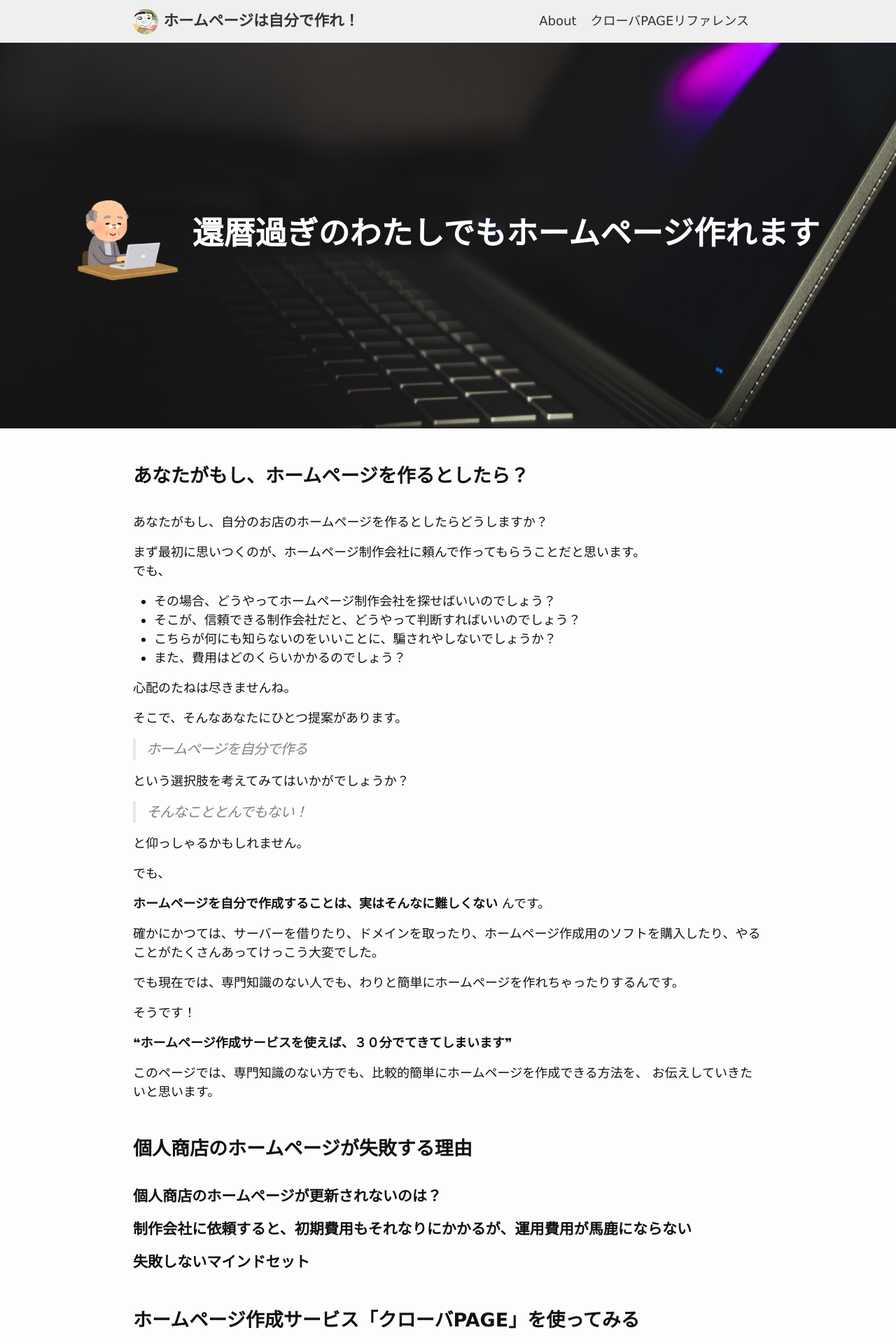
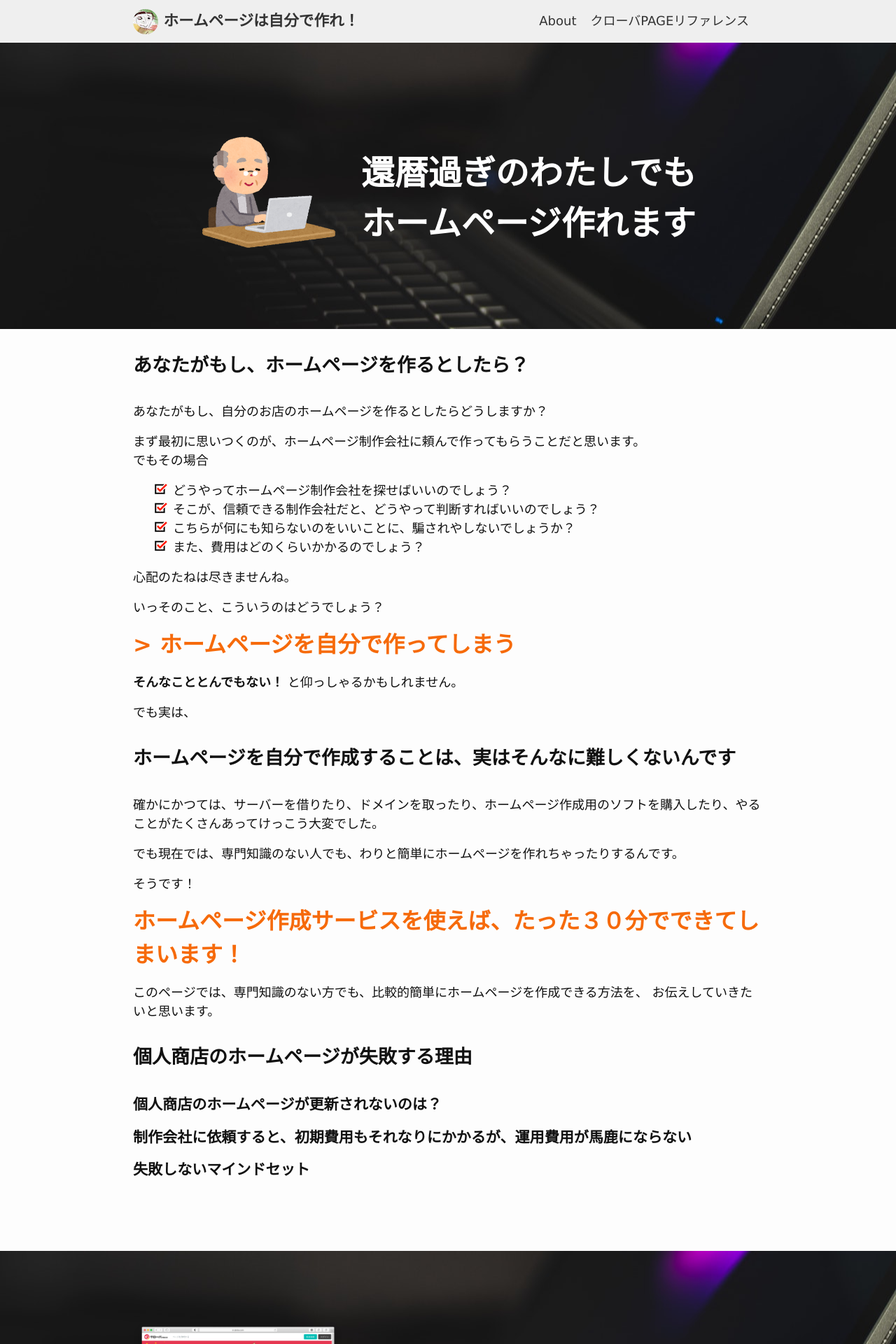
Before and after one commit to saitomako/hpbyself, a Jekyll site: the page built from index.md, in a window 1280 px wide. Shown: the top 1920 px of the page at 70% size. Built offline with Jekyll 4.4.1, drawn with Linux system fonts in a browser that asks for light colours; our own code applies the rules of GitHub Pages for plain Markdown files; some of the changed text lies outside the part shown.

Commit message:
add accordion UI

```diff
--- a/_layouts/default.html
+++ b/_layouts/default.html
@@ -15,5 +15,7 @@
 
     {%- include footer.html -%}
 
+    <script src="{{ "/assets/js/main.js" | relative_url }}"></script>
+
   </body>
 </html>
--- a/_layouts/home.html
+++ b/_layouts/home.html
@@ -3,9 +3,10 @@
 ---
 
 <div class="home">
-  <h1 class="page-heading">
-  <img width="150" src="images/computer04_ojiisan.png">
-    還暦過ぎのわたしでもホームページ作れます</h1>
+  <div class="page-heading">
+    <img src="images/computer04_ojiisan.png">
+    <h1> 還暦過ぎのわたしでも<br>ホームページ作れます</h1>
+  </div>
 
   {{ content }}
 
--- a/_sass/_base.scss
+++ b/_sass/_base.scss
@@ -42,7 +42,7 @@
  }
 
  h2 {
-   margin-top: 3rem;
+   margin-top: 2rem;
    margin-bottom: 2rem;
  }
 
@@ -136,7 +136,6 @@
   padding-left: $spacing-unit / 2;
   @include relative-font-size(1.125);
   letter-spacing: -1px;
-  font-style: italic;
 
   > :last-child {
     margin-bottom: 0;
@@ -208,6 +207,12 @@
   color: $orange-color;
 }
 
+.big {
+  font-size: 32px;
+  font-weight: 700;
+  color: $orange-color;
+}
+
 .grey {
   color: $grey-color;
 }
--- a/_sass/_layout.scss
+++ b/_sass/_layout.scss
@@ -1,3 +1,8 @@
+ul.check-mark {
+  list-style-position: inside;
+  list-style-image: url(../images/check-mark.png);
+}
+
 /**
  * Site header
  */
@@ -213,9 +218,91 @@
   color: #fff;
   width: 100vw;
   margin-left: calc(50% - 50vw);
-  padding-top: 200px;
-  padding-bottom: 200px;
+  padding-top: 100px;
+  padding-bottom: 100px;
   background: url(../images/head-banner.jpg) center / cover;
+  display: flex;
+  gap: 30px;
+  justify-content: center;
+  img { width: 200px; }
+  h1 { padding-top: 50px; }
+}
+
+#lets-try {
+  width: 100vw;
+  margin-left: calc(50% - 50vw);
+  padding-top: 100px;
+  padding-bottom: 100px;
+  background: url(../images/head-banner.jpg) center / cover;
+  margin-top: 100px;
+  margin-bottom: 100px;
+  .wrapper {
+    display: flex;
+    gap: 30px;
+    justify-content: center;
+    img { width: 300px; }
+    h2 {
+      color: #fff;
+    }
+  }
+}
+
+details {
+  margin-bottom: 20px;
+}
+
+summary {
+  font-weight: 700;
+  font-size: 1.2em;
+}
+
+dl {
+  margin: 0;
+}
+
+dl > div {
+  margin-bottom: 8px;
+}
+
+dt {
+  padding: 8px;
+  cursor: pointer;
+  user-select: none;
+  position: relative;
+}
+
+dt::after {
+  content: '+';
+  position: absolute;
+  top: 8px;
+  right: 16px;
+  transition: transform .3s;
+}
+
+dl > div.appear dt::after {
+  transform: rotate(45deg);
+}
+
+dd {
+  padding: 8px;
+  margin: 0;
+  display: none;
+}
+
+dl > div.appear dd {
+  display: block;
+  animation: .3s fadeIn;
+}
+
+@keyframes fadeIn {
+  0% {
+    opacity: 0;
+    transform: translateY(-10px);
+  }
+  100% {
+    opacity: 1;
+    transform: 0;
+  }
 }
 
 .post-list-heading {
--- /dev/null
+++ b/assets/js/main.js
@@ -0,0 +1,17 @@
+'use strict';
+
+{
+  const dts = document.querySelectorAll('dt');
+
+  dts.forEach(dt => {
+    dt.addEventListener('click', () => {
+      dt.parentNode.classList.toggle('appear');
+
+      dts.forEach(el => {
+        if (dt !== el) {
+          el.parentNode.classList.remove('appear');
+        }
+      });
+    });
+  });
+}
--- a/index.md
+++ b/index.md
@@ -7,29 +7,27 @@
 あなたがもし、自分のお店のホームページを作るとしたらどうしますか？
 
 まず最初に思いつくのが、ホームページ制作会社に頼んで作ってもらうことだと思います。
-でも、
+でもその場合
 
-- その場合、どうやってホームページ制作会社を探せばいいのでしょう？
-- そこが、信頼できる制作会社だと、どうやって判断すればいいのでしょう？
-- こちらが何にも知らないのをいいことに、騙されやしないでしょうか？
-- また、費用はどのくらいかかるのでしょう？
+<ul class="check-mark">
+<li>どうやってホームページ制作会社を探せばいいのでしょう？</li>
+<li>そこが、信頼できる制作会社だと、どうやって判断すればいいのでしょう？</li>
+<li>こちらが何にも知らないのをいいことに、騙されやしないでしょうか？</li>
+<li>また、費用はどのくらいかかるのでしょう？</li>
+</ul>
 
 心配のたねは尽きませんね。
 
-そこで、そんなあなたにひとつ提案があります。
+いっそのこと、こういうのはどうでしょう？
 
->  ホームページを自分で作る
+<span class="big">&gt; ホームページを自分で作ってしまう<span>
 
-という選択肢を考えてみてはいかがでしょうか？
-
->  そんなこととんでもない！
-
-と仰っしゃるかもしれません。
+**そんなこととんでもない！** と仰っしゃるかもしれません。
 
 
-でも、
+でも実は、
 
-**ホームページを自分で作成することは、実はそんなに難しくない** んです。
+## ホームページを自分で作成することは、実はそんなに難しくないんです
 
 確かにかつては、サーバーを借りたり、ドメインを取ったり、ホームページ作成用のソフトを購入したり、やることがたくさんあってけっこう大変でした。
 
@@ -37,7 +35,7 @@
 
 そうです！
 
-**❝ホームページ作成サービスを使えば、３０分でてきてしまいます❞**
+<span class="big">ホームページ作成サービスを使えば、たった３０分でできてしまいます！<span>
 
 このページでは、専門知識のない方でも、比較的簡単にホームページを作成できる方法を、
 お伝えしていきたいと思います。
@@ -50,31 +48,66 @@
 
 ### 失敗しないマインドセット
 
-## ホームページ作成サービス「クローバPAGE」を使ってみる
-![](images/01-qloba.png)
+<section id="lets-try">
+<div class="wrapper">
+<img src="images/01-qloba.png">
+<h2>ホームページ作成サービス「クローバPAGE」を使ってみる</h2>
+</div>
+</section>
 
-### STEP1 会員登録
-![](images/02-registration.png)
+### それでは、「クローバPAGE」を使ってホームページを作成していきましょう。
 
-### ページを作成していく
-![](images/03-create-page.png)
+<dl>
+<div class="appear">
+<dt>STEP1 会員登録</dt>
+<dd>
+まずは、会員登録からです。
 
-### STEP2 テンプレートを選ぶ
-![](images/04-select-template.png)
+<img src="images/02-registration.png">
 
-![](images/05-select-template.png)
+登録が完了すると、次の画面が表示されるので、「ページを作成する」のリンクをクリックしてください。
+<img src="images/03-create-page.png">
+</dd>
+</div>
 
-### STEP3 カバー画像の設定
-![](images/06-cover-image.png)
-![](images/07-cover-image.png)
 
-### STEP4 トップページはパーツをドラッグ＆ドロップで貼り付けていくだけ
-![](images/08-adding-parts.png)
+<div>
+<dt>STEP2 テンプレートを選ぶ</dt>
+<dd>
+<img src="images/04-select-template.png">
 
-### STEP5 問い合わせフォームの設定
-![](images/09-form-setting.png)
+<img src="images/05-select-template.png">
+</dd>
+</div>
 
-### STEP6 公開
-![](images/10-publish-setting.png)
+<div>
+<dt>STEP3 カバー画像の設定</dt>
+<dd>
+<img src="images/06-cover-image.png">
+<img src="images/07-cover-image.png">
+</dd>
+</div>
+
+<div>
+<dt>STEP4 トップページはパーツをドラッグ＆ドロップで貼り付けていくだけ</dt>
+<dd>
+<img src="images/08-adding-parts.png">
+</dd>
+</div>
+
+<div>
+<dt>STEP5 問い合わせフォームの設定</dt>
+<dd>
+<img src="images/09-form-setting.png">
+</dd>
+</div>
+
+<div>
+<dt> STEP6 公開</dt>
+<dd>
+<img src="images/10-publish-setting.png">
+</dd>
+</div>
+</dl>
 
 ## 次のステップは？
```
Also changed, not shown: assets/images/check-mark.png (added), images/check-mark.png (added), 11 other files.
